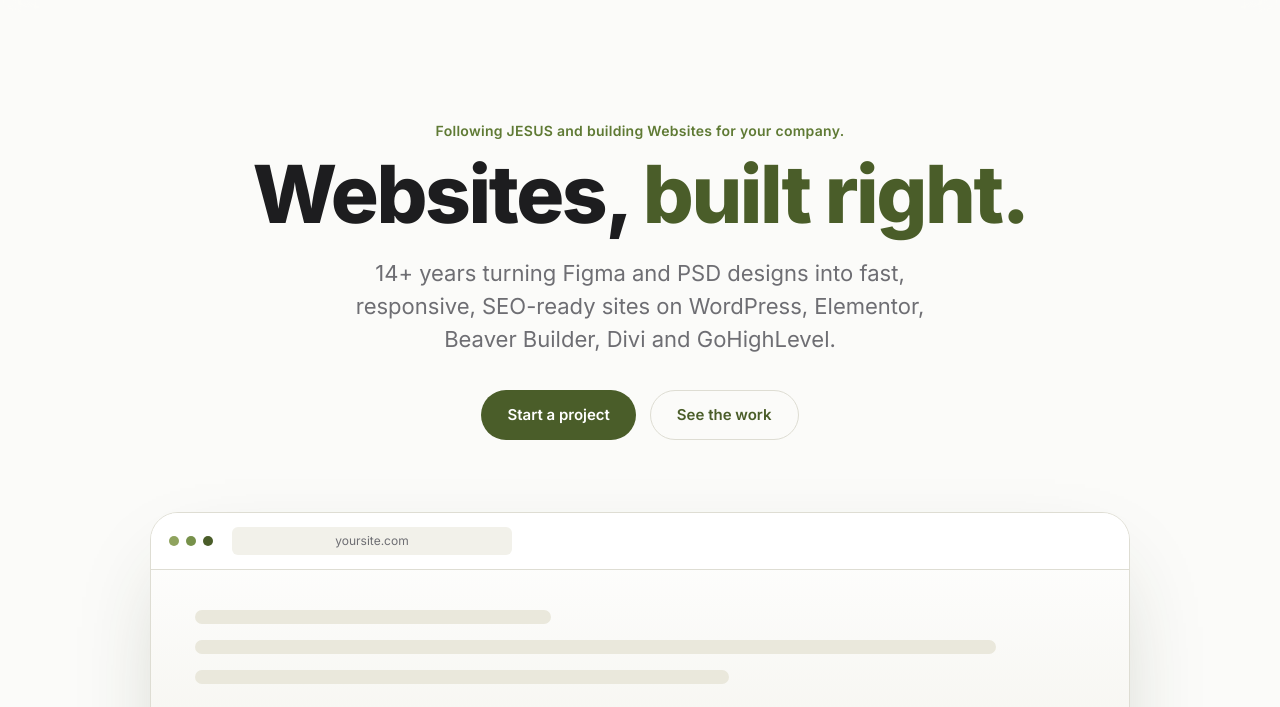
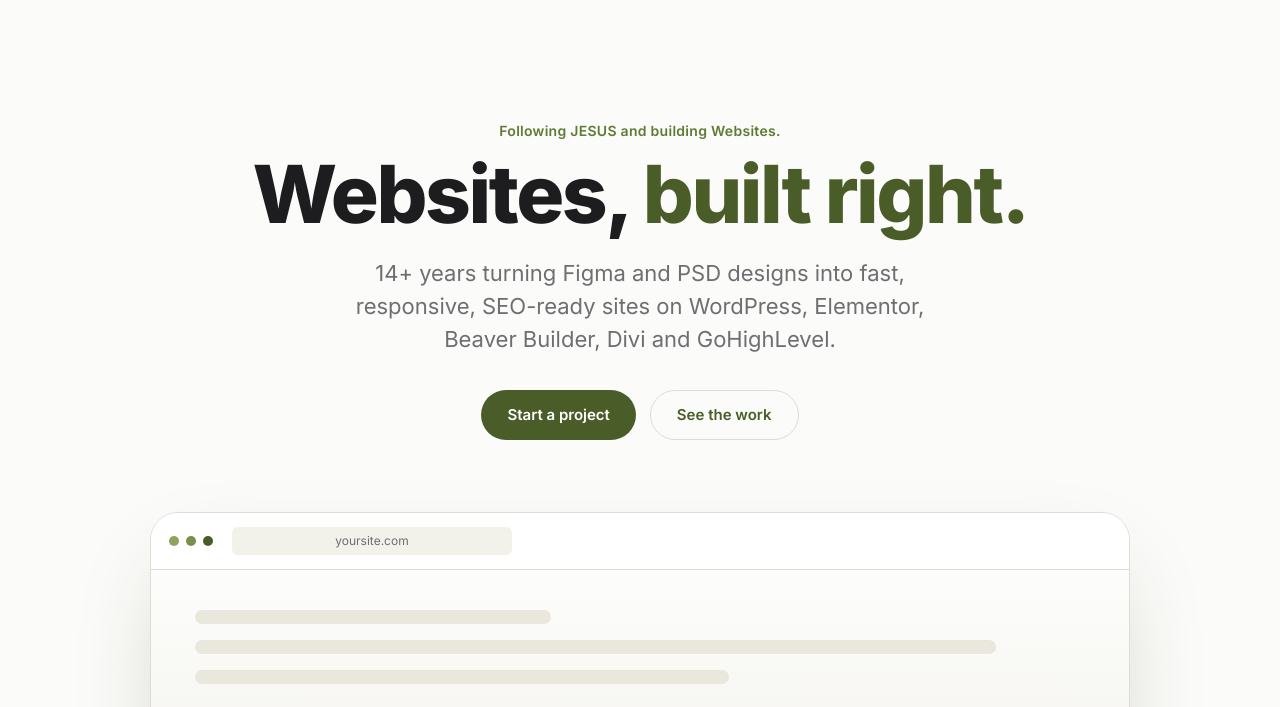
Before and after one commit to dcmbr-19/lester-malbog, a plain HTML site: page index.html in a window 1280 px wide. Shown: the part 55-762 px from the top of the page. Drawn offline with Linux system fonts and the light colour scheme.

Commit message:
Update index.html

```diff
--- a/index.html
+++ b/index.html
@@ -31,7 +31,7 @@
 
 <header class="hero">
   <div class="wrap">
-    <p class="eyebrow">Following JESUS and building Websites for your company.</p>
+    <p class="eyebrow">Following JESUS and building Websites.</p>
     <h1>Websites, <span class="accent">built right.</span></h1>
     <p class="hero-sub">14+ years turning Figma and PSD designs into fast, responsive, SEO-ready sites on WordPress, Elementor, Beaver Builder, Divi and GoHighLevel.</p>
     <div class="btn-row">
```
